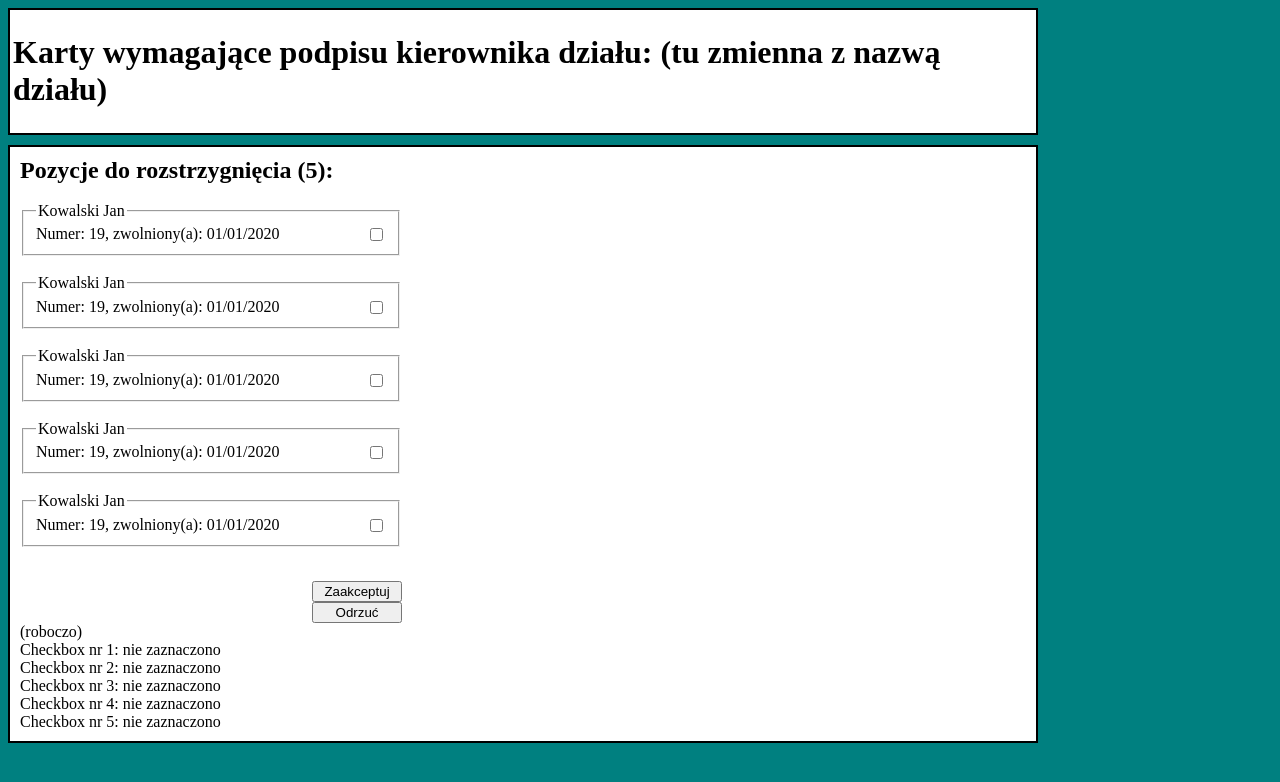
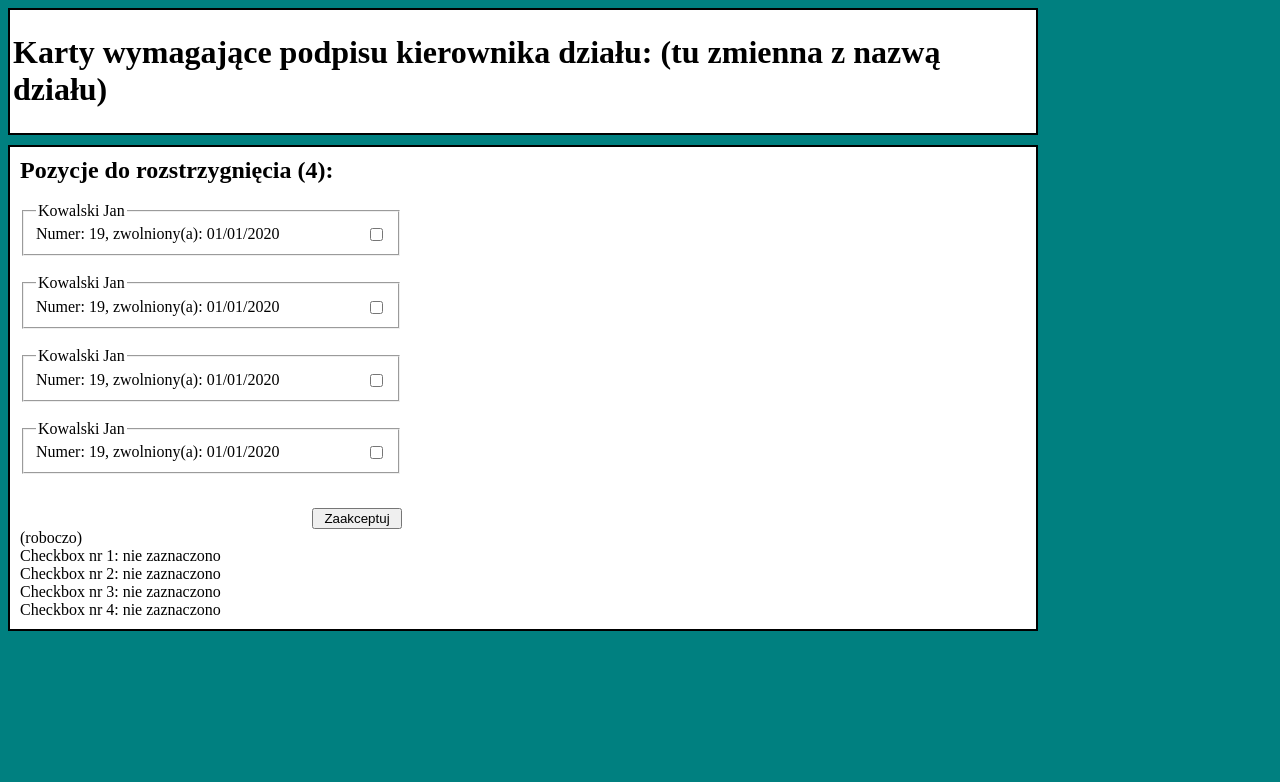
Before and after one commit to xjakubo/Gedia2020, a PHP site: page /masterpanel.php in a window 1280 px wide. Shown: the top 782 px of the page. Run offline with PHP 8.4, Linux system fonts and the light colour scheme; data that the repository does not hold is empty.

Commit message:
Usunięcie przycisku, zmienna=4

```diff
--- a/masterpanel.php
+++ b/masterpanel.php
@@ -1,9 +1,3 @@
-<?php
-include('db/config.php');
-session_start();
-
-?>
-
 <html>
 <head>
 	<meta charset='utf=8' />
@@ -57,7 +51,7 @@ session_start();
 		<?php
 			error_reporting(0);
 
-			$ile = 5; //TUTAJ POWINNA TRAFIĆ LICZBA OKRESLAJĄCA LICZBĘ REKORDÓW, JAKIE CZEKAJĄ NA ZATWIERDZENIE
+			$ile = 4; //TUTAJ POWINNA TRAFIĆ LICZBA OKRESLAJĄCA LICZBĘ REKORDÓW, JAKIE CZEKAJĄ NA ZATWIERDZENIE
 
 			echo "<font size=5>";
 				echo "<b>";
@@ -104,7 +98,6 @@ session_start();
 				echo "<div id='down' align='right'>";
 					echo "<div id='buttons'>";
 						echo "<input type='submit' name='accept' value='Zaakceptuj' style='display: block; width: 100%	' />";
-						echo "<input type='submit' name='decline' value='Odrzuć' style='display: block; width: 100%	'/>";
 					echo "</div>";
 				echo "</div>";
 
```
